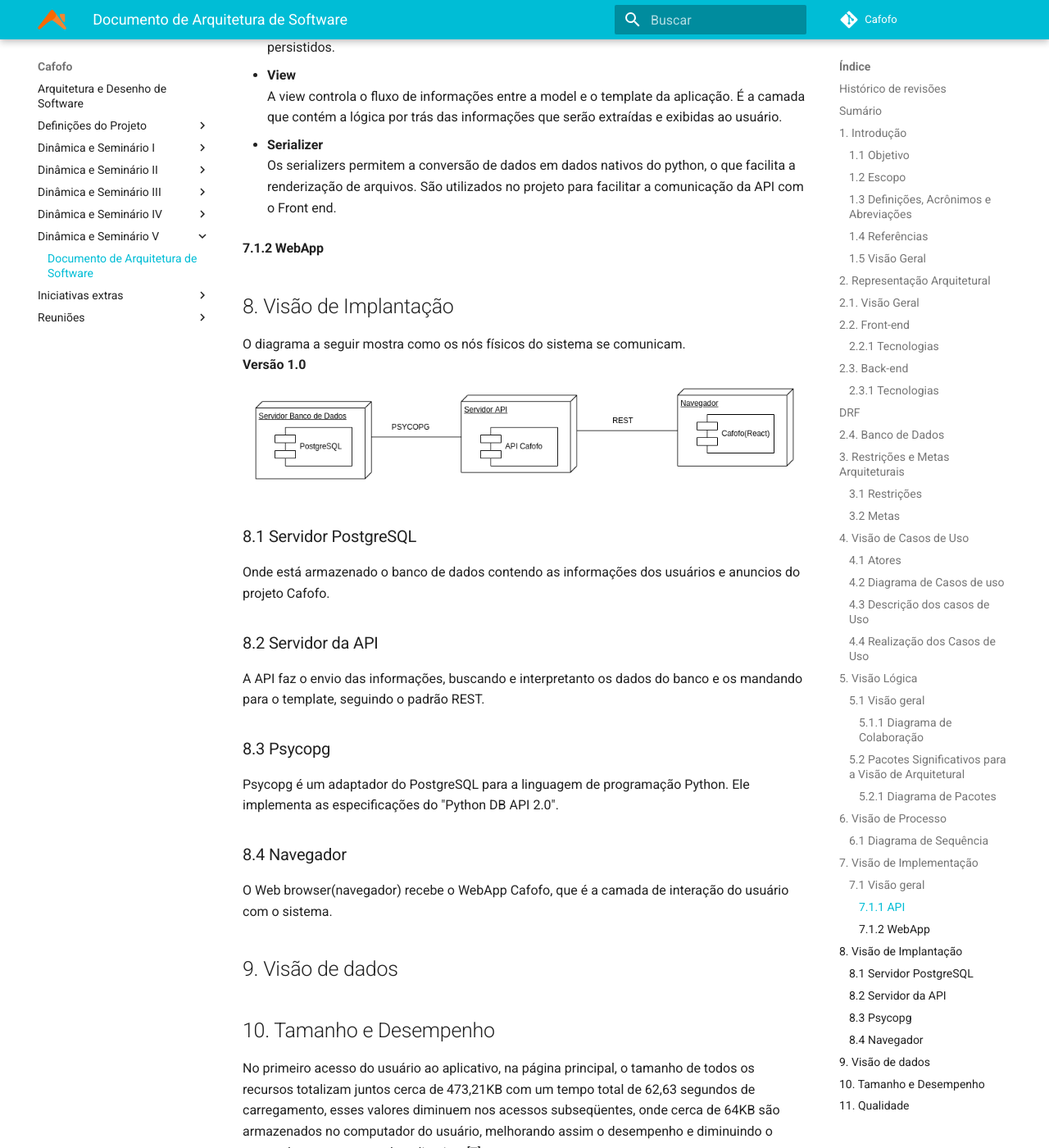
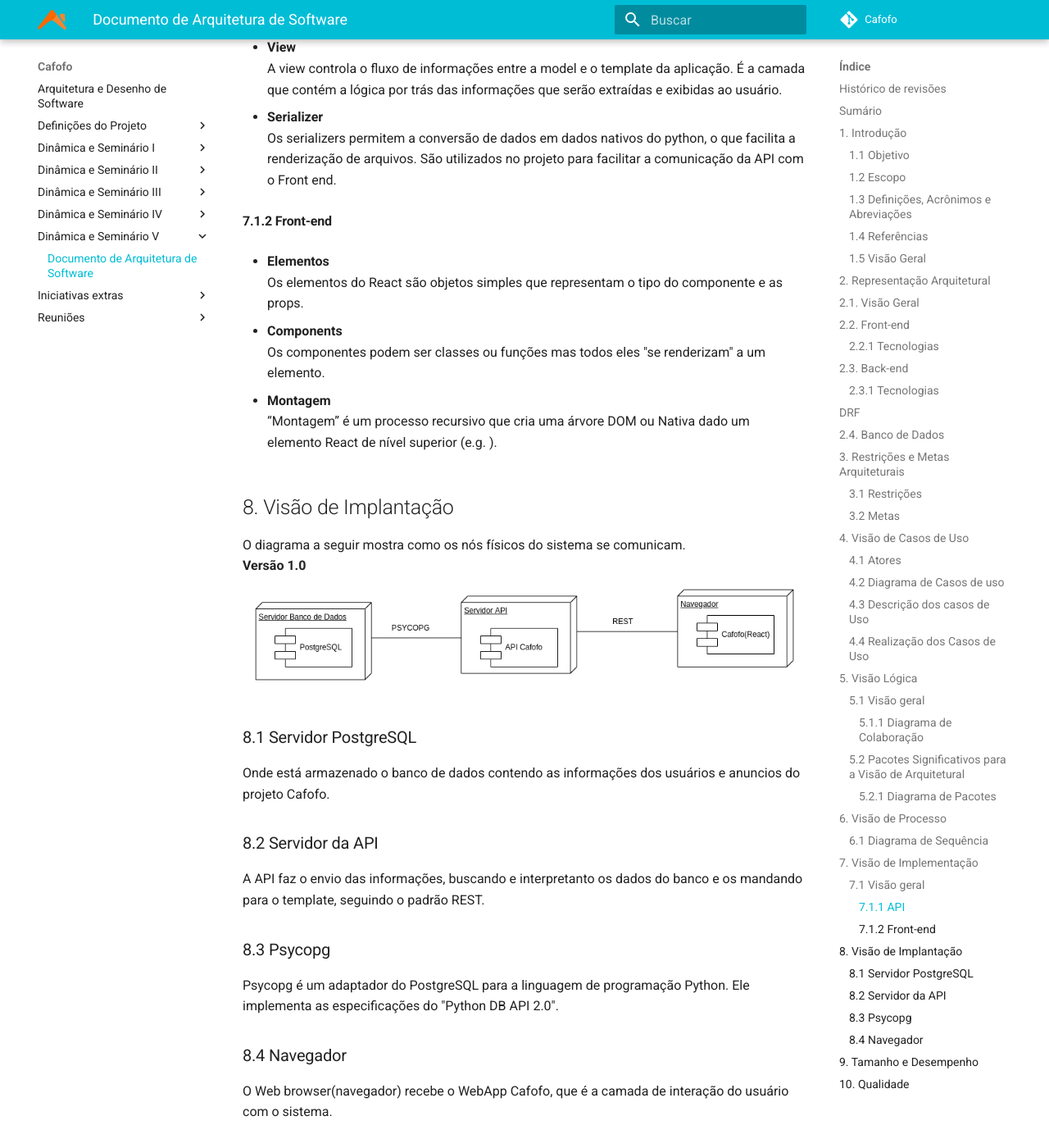
Before and after one commit to desenho-2019/Wiki, an MkDocs documentation site: the page built from docs/Dinâmica e Seminário V/Documento de Arquitetura.md, in a window 1280 px wide and 1400 px high, scrolled down 14294 px. Shown: the whole window at 82% size. Built offline with MkDocs 1.6.1 and Material for MkDocs 9.7.7, drawn with Linux system fonts in a browser that asks for light colours; some of the changed text lies outside the part shown.

Commit message:
Atualizando visão de implementação

```diff
--- a/docs/Dinâmica e Seminário V/Documento de Arquitetura.md
+++ b/docs/Dinâmica e Seminário V/Documento de Arquitetura.md
@@ -35,9 +35,8 @@
   - [6. Visão de Processo](#6-visao-de-processo)
   - [7. Visão de Implementação](#7-visao-de-implementacao)
   - [8. Visão de Implantação](#8-visao-de-implantacao)
-  - [9. Visão de dados](#9-visao-de-dados)
-  - [10. Tamanho e Desempenho](#10-tamanho-e-desempenho)
-  - [11. Qualidade](#11-qualidade)
+  - [9. Tamanho e Desempenho](#10-tamanho-e-desempenho)
+  - [10. Qualidade](#11-qualidade)
 
 ## 1. Introdução
 
@@ -254,7 +253,15 @@
 - **Serializer**<br>
   Os serializers permitem a conversão de dados em dados nativos do python, o que facilita a renderização de arquivos. São utilizados no projeto para facilitar a comunicação da API com o Front end.
 
-#### 7.1.2 WebApp
+#### 7.1.2 Front-end
+- **Elementos**<br>
+  Os elementos do React são objetos simples que representam o tipo do componente e as props.
+
+- **Components**<br>
+  Os componentes podem ser classes ou funções mas todos eles "se renderizam" a um elemento.
+
+- **Montagem**<br>
+  “Montagem” é um processo recursivo que cria uma árvore DOM ou Nativa dado um elemento React de nível superior (e.g. <App />).
 
 
 
@@ -272,15 +279,12 @@
 ### 8.4 Navegador
   O Web browser(navegador) recebe o WebApp Cafofo, que é a camada de interação do usuário com o sistema.
 
-
-## 9. Visão de dados
-
-## 10. Tamanho e Desempenho
+## 9. Tamanho e Desempenho
 
 No primeiro acesso do usuário ao aplicativo, na página principal, o tamanho de todos os recursos totalizam juntos cerca de 473,21KB com um tempo total de 62,63 segundos de carregamento, esses valores diminuem nos acessos subseqüentes, onde cerca de 64KB são armazenados no computador do usuário, melhorando assim o desempenho e diminuindo o tempo de carregamento do aplicativo. [7]
 
 [![](img/desempenho.png)](img/desempenho.png)
 
-## 11. Qualidade
+## 10. Qualidade
 
 Os padrões arquiteturais utilizados no projeto Cafofo contribuem fortemente para a escalabilidade e para a manutenabilidade da aplicação, como o facade por exemplo, presente tanto no back end quanto no front end, que ao ser aplicado reduz a complexidade ao mesmo tempo em que produz uma interface simplificada e reduz o acoplamento entre as camadas do projeto.
```
